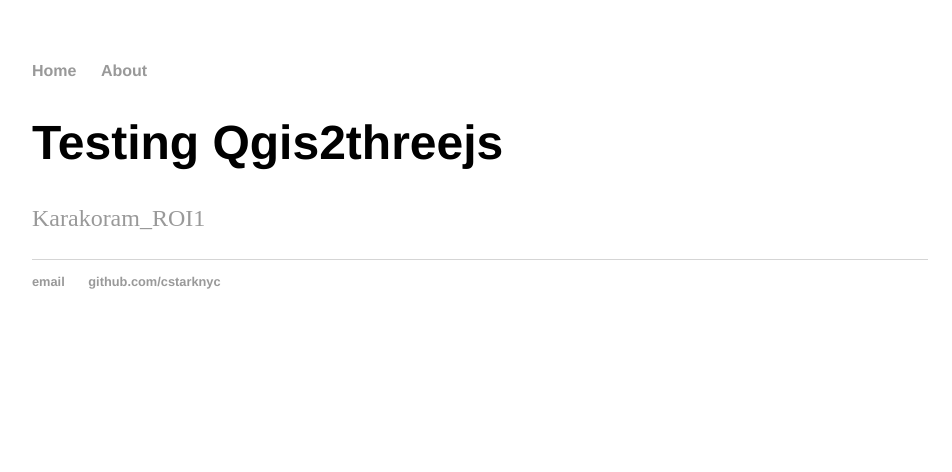
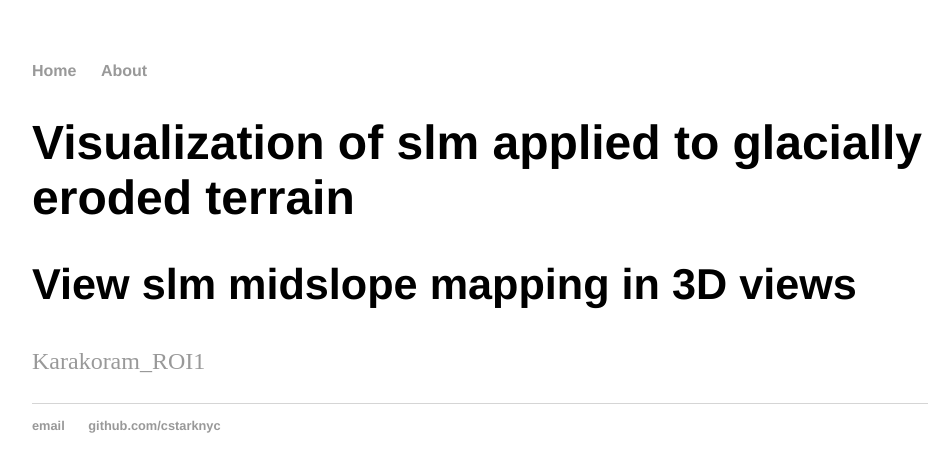
Before and after one commit to cstarkjp/slmGlacialViz, a Jekyll site: the page built from index.html, in a window 1280 px wide. Shown: the top 472 px of the page, without its empty margins (160-1112 px from the left). Built offline with Jekyll 4.4.1, drawn with Linux system fonts in a browser that asks for light colours.

Commit message:
Correct root

```diff
--- a/_layouts/default.html
+++ b/_layouts/default.html
@@ -11,8 +11,8 @@
   <body>
     <nav>
 <ul>
-<li><a href="/">Home</a></li>
-<li><a href="/about">About</a></li>
+<li><a href="/slm_glacial_viz">Home</a></li>
+<li><a href="/slm_glacial_viz/about">About</a></li>
 <!-- <li><a href="/blog">Blog</a></li> -->
 </ul>
     </nav>
--- a/index.html
+++ b/index.html
@@ -4,8 +4,10 @@ title: 3D test
 ---
 
 		<div class="blurb">
-			<h1>Testing Qgis2threejs</h1>
+			<h1>Visualization of slm applied to glacially eroded terrain</h1>
+
+			<h2> View slm midslope mapping in 3D views</h2>
 			<p>
-			 <a href="/3D_test/docs/Karakoram_ROI1">Karakoram_ROI1</a></p>
-			 <!-- <a href="/about">About...</a></p> -->
+			 <a href="/slm_glacial_viz/docs/Karakoram_ROI1">Karakoram_ROI1</a>
+			 </p>
 		</div>
```
